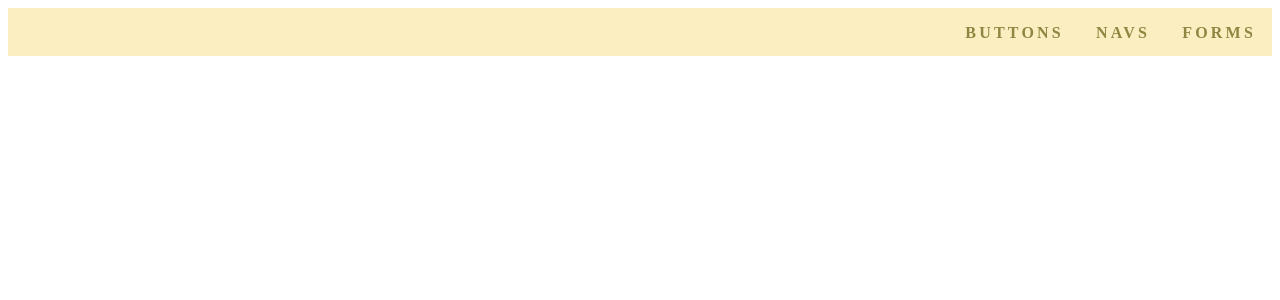
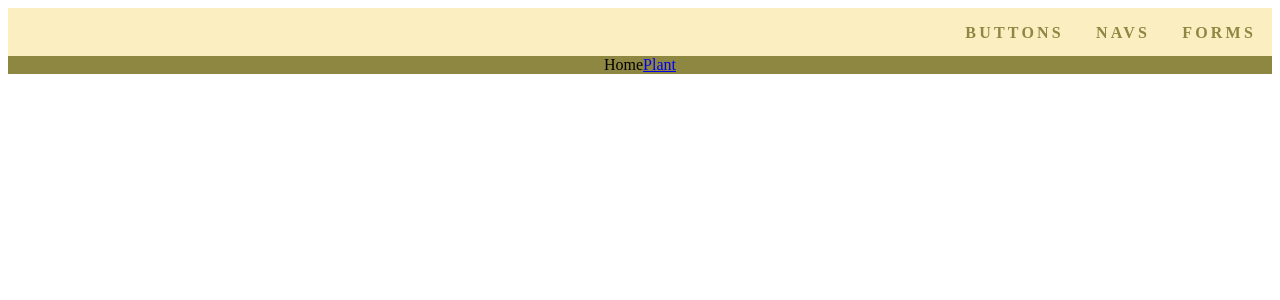
Before and after one commit to YouGuavas/gardening-tracker, a React (Create React App) app in the folder client/: page / in a window 1280 px wide. Shown: the top 300 px of the page. Built offline with nearby package versions, Linux system fonts and the light colour scheme; the HTML template or start-up script is replaced by a standard one.

Commit message:
Add Plant and Home components

```diff
--- a/client/package.json
+++ b/client/package.json
@@ -8,6 +8,7 @@
     "@testing-library/user-event": "^13.5.0",
     "react": "^18.0.0",
     "react-dom": "^18.0.0",
+    "react-router-dom": "^6.3.0",
     "react-scripts": "5.0.0",
     "sass": "^1.50.0",
     "web-vitals": "^2.1.4"
--- a/client/src/App.js
+++ b/client/src/App.js
@@ -1,10 +1,21 @@
 import './styles/App.scss';
+import { BrowserRouter, Route, Routes } from 'react-router-dom';
+
+
 import {Nav} from './components/Nav';
+import {Plant} from './components/Plant';
+import {Home} from './components/Home';
 
 function App() {
   return (
     <div className="App">
       <Nav links={['Buttons', 'Navs', 'Forms']} classes="my-nav"/>
+      <BrowserRouter>
+        <Routes>
+          <Route path="/" element={<Home />}/>
+          <Route path="/plant" element={<Plant />}/>
+        </Routes>
+      </BrowserRouter>
     </div>
   );
 }
--- /dev/null
+++ b/client/src/components/Home.js
@@ -0,0 +1,8 @@
+export function Home() {
+  return (
+    <div>
+      Home
+      <a href="/plant">Plant</a>
+    </div>
+  )
+}
--- /dev/null
+++ b/client/src/components/Plant.js
@@ -0,0 +1,10 @@
+import '../styles/Plant.scss';
+
+
+export function Plant() {
+  return (
+    <div>
+      Plant
+    </div>
+  )
+}
```
Also changed, not shown: client/src/styles/Home.scss (added), client/src/styles/Plant.scss (added), 2 other files (tests, documents, lock files or other folders).
